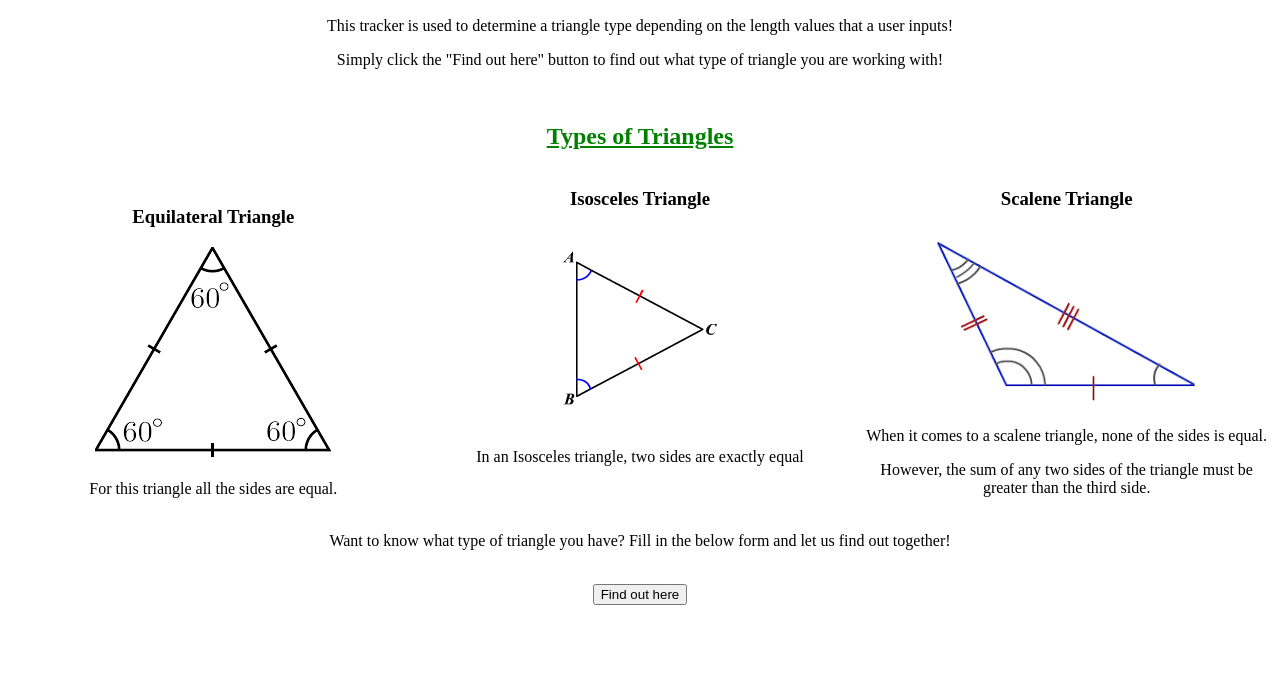
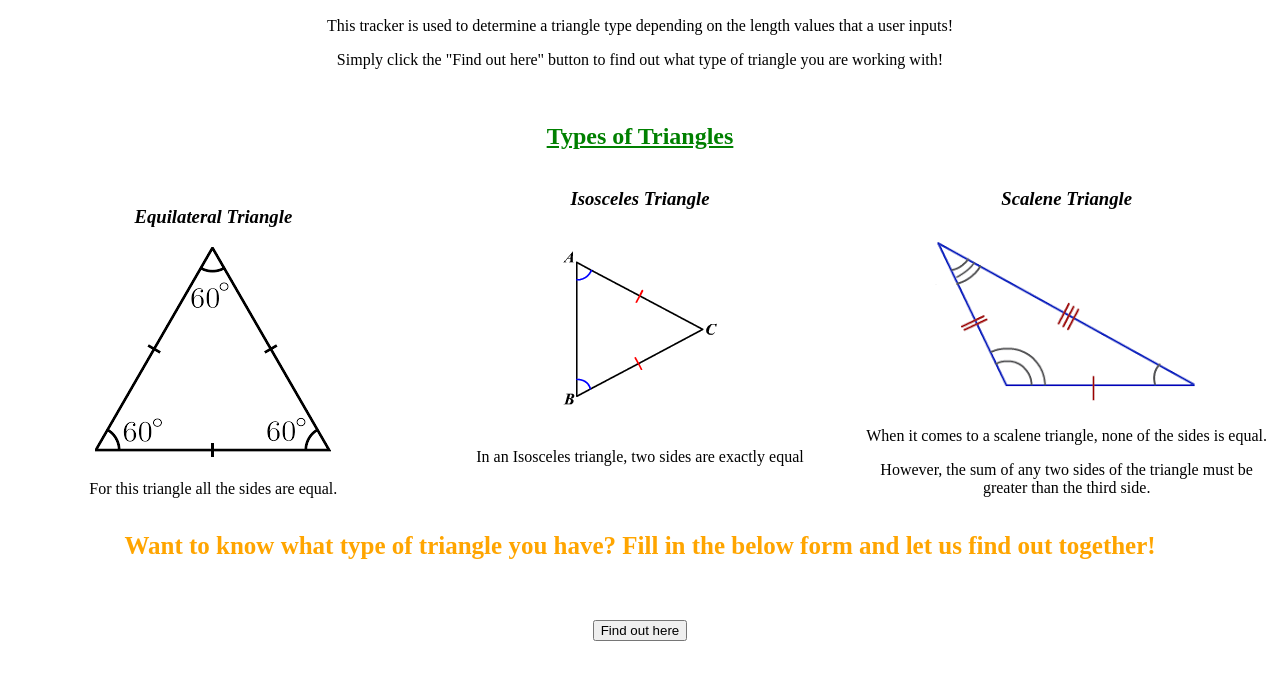
Before and after one commit to lizKimita/Triangle-Tracker, a plain HTML site: page index.html in a window 1280 px wide. Shown: the part 110-790 px from the top of the page. Drawn offline with Linux system fonts and the light colour scheme.

Commit message:
adding color changes in orange

```diff
--- a/css/styles.css
+++ b/css/styles.css
@@ -17,3 +17,12 @@ h2 {
   color: green;
 
 }
+h3 {
+  font-style: italic;
+  font-weight: bolder;
+}
+.larger {
+  font-size: 25px;
+  font-weight: bold;
+  color: orange;
+}
--- a/index.html
+++ b/index.html
@@ -32,10 +32,12 @@
       <br>
       <br>
       <br>
+      <div class="larger">
     <p> Want to know what type of triangle you have? Fill in the below form and let us find out together!</p>
     <br>
     <script src="js/scripts.js"></script>
     <button type = "button" onclick = "triangle()">Find out here</button>
+    </div>
 </div>
   </body>
 </html>
```
